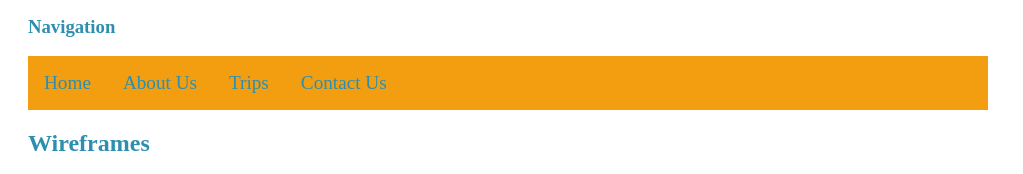
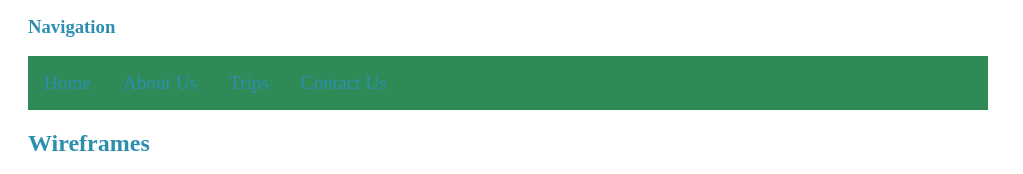
Before and after one commit to brigpage/wdd130, a plain HTML site: page wwr/site-plan-rafting.html in a window 1280 px wide. Shown: the part 2146-2320 px from the top of the page, without its empty margins (0-1023 px from the left). Drawn offline with Linux system fonts and the light colour scheme.

Commit message:
Swithched accent2 color

```diff
--- a/wwr/styles/site-plan-rafting.css
+++ b/wwr/styles/site-plan-rafting.css
@@ -12,7 +12,7 @@
     --primary-color: #2d8eaf;
     --secondary-color: #25383e;
     --accent1--color: #AD884B;
-    --accent2-color: #F39e11;
+    --accent2-color: seagreen;
 
     --heading-font: url(GrapeNuts-Regular.ttf), serif;
     --paragraph-font: url(Dosis-VariableFont_wght.ttf), serif;
```
